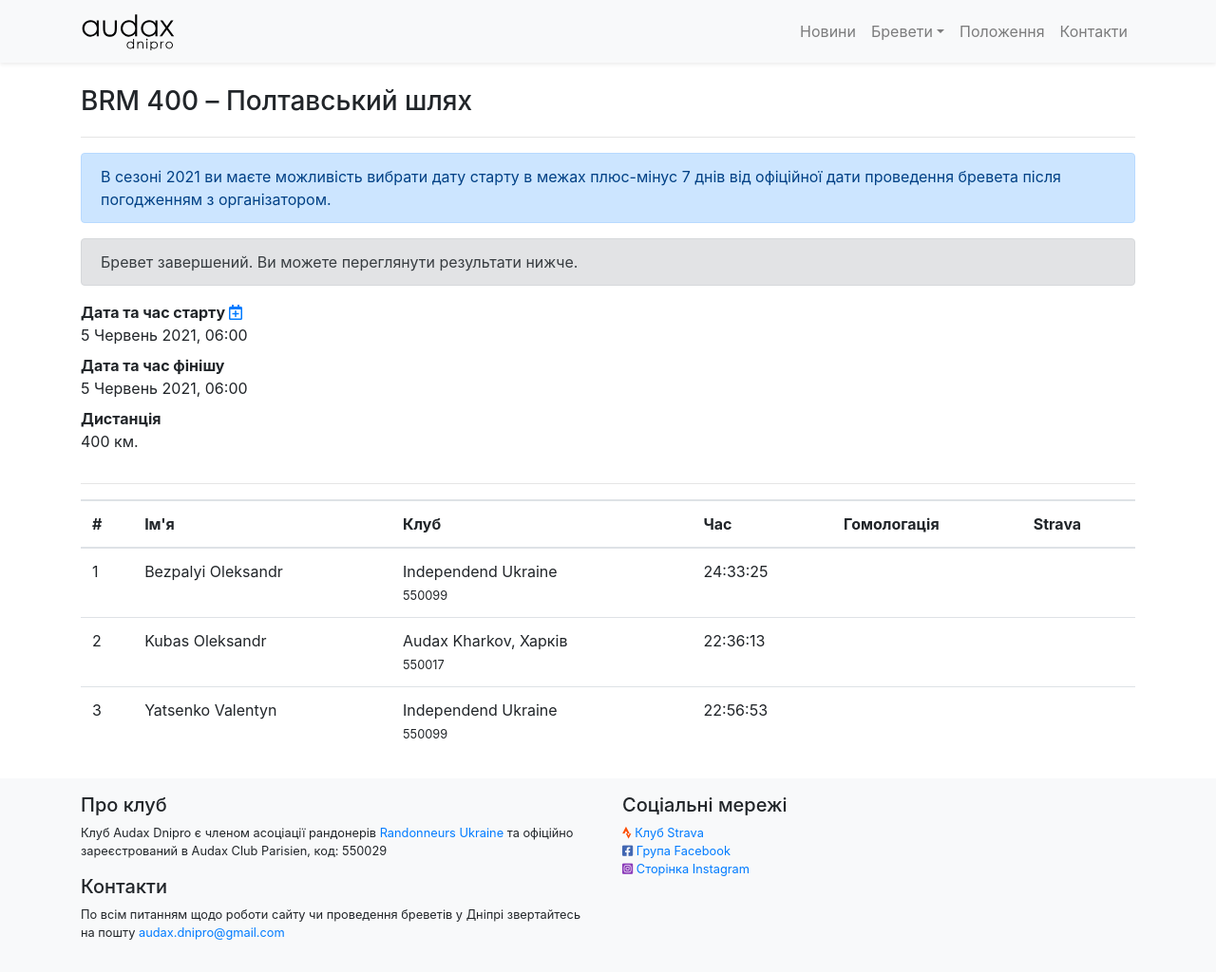
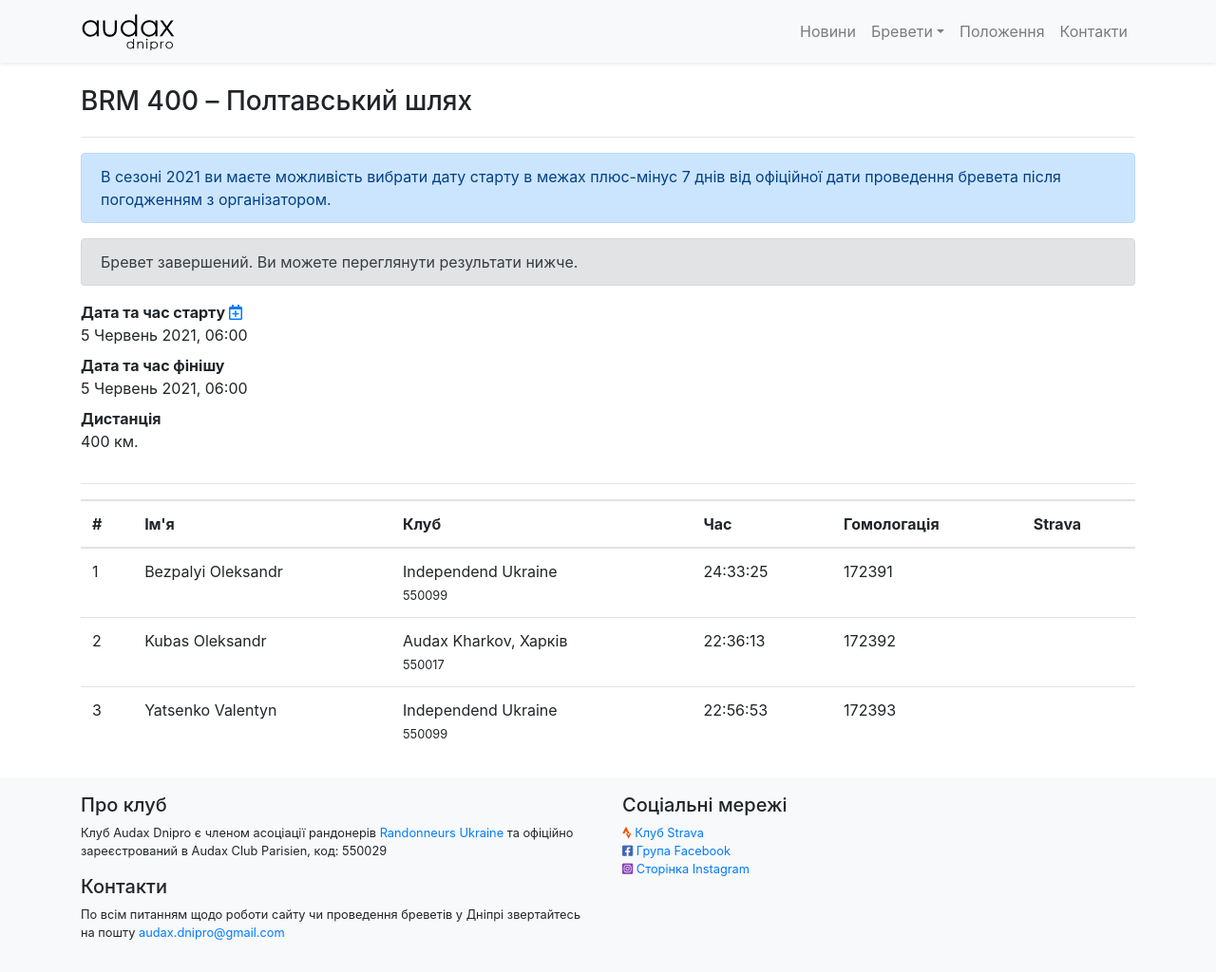
Before and after one commit to s-chizhik/audax.dp.ua, a Jekyll site: the page built from _brevets2021/06-05-brm400.html, in a window 1280 px wide and 1024 px high. Shown: the whole window at 95% size. Built offline with Jekyll 4.4.1, drawn with Linux system fonts in a browser that asks for light colours.

Commit message:
результаты июнь

```diff
--- a/_brevets2021/06-05-brm400.html
+++ b/_brevets2021/06-05-brm400.html
@@ -20,19 +20,19 @@ brevet:
         - name: Bezpalyi Oleksandr
           club: 550099
           result: '24:33:25'
-          homologation:
+          homologation: 172391
           medal:
           strava:
         - name: Kubas Oleksandr
           club: 550017
           result: '22:36:13'
-          homologation:
+          homologation: 172392
           medal:
           strava:
         - name: Yatsenko Valentyn
           club: 550099
           result: '22:56:53'
-          homologation:
+          homologation: 172393
           medal: true
           strava:
 ---
--- a/_brevets2021/06-19-brm600.html
+++ b/_brevets2021/06-19-brm600.html
@@ -20,7 +20,7 @@ brevet:
         - name: Kubas Oleksandr
           club: 550017
           result: '37:25:08'
-          homologation:
+          homologation: 132926
           medal:
           strava:
 ---
```
